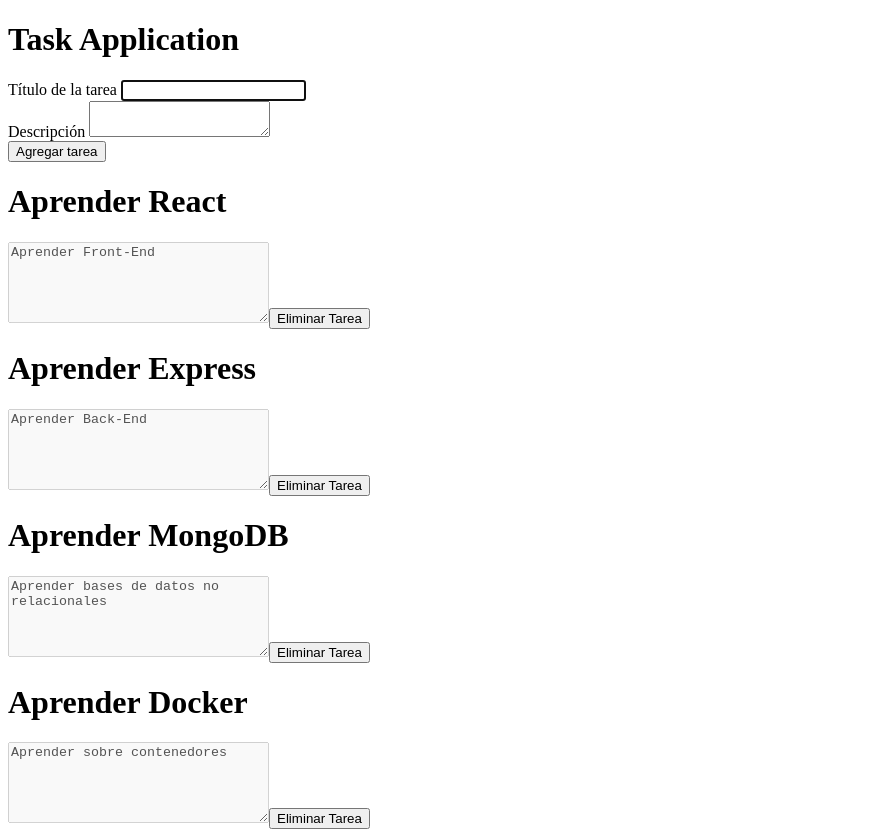
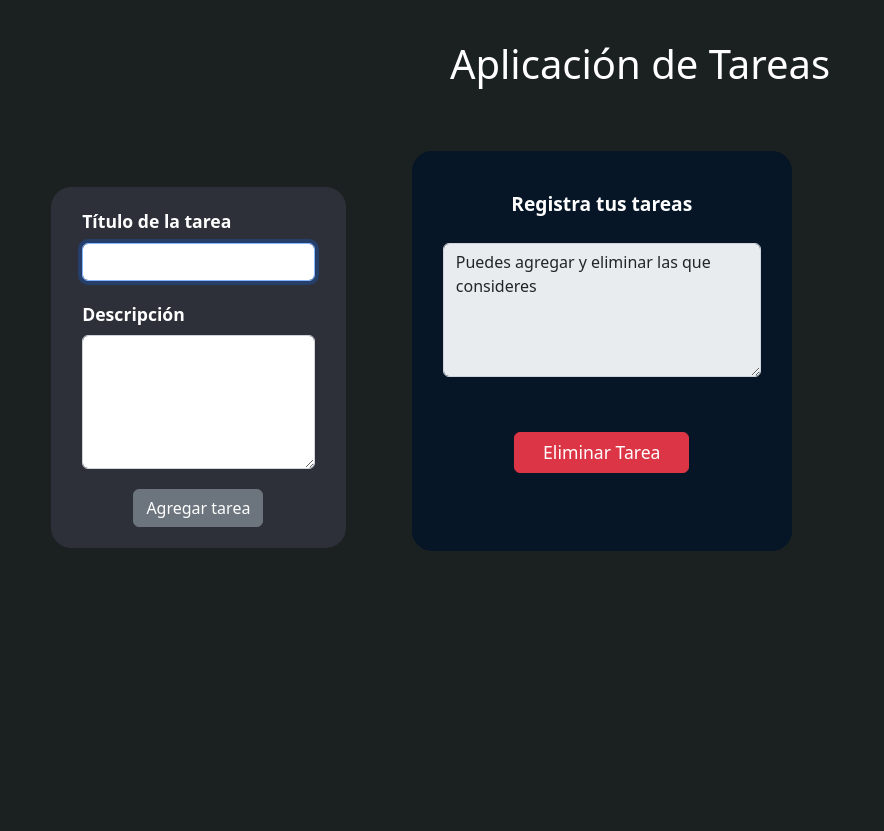
Before and after one commit to juansedev2/TaskApp, a React (Vite) app: page / in a window 1280 px wide. Shown: the top 831 px of the page, without its empty margins (0-884 px from the left). Built offline with nearby package versions, Linux system fonts and the light colour scheme.

Commit message:
Agregado React al proyecto, además de terminar la versión 1.0 de los estilos de la aplicación

```diff
--- a/index.html
+++ b/index.html
@@ -8,6 +8,7 @@
     <meta name="robots" content="noindex"/>
     <meta name="theme-color" content="#000000">
     <title>Task App</title>
+    <link rel="stylesheet" href="/css/estilosGeneral.css">
   </head>
   <body>
     <div id="root"></div>
--- a/package.json
+++ b/package.json
@@ -9,8 +9,10 @@
     "preview": "vite preview"
   },
   "dependencies": {
+    "bootstrap": "^5.2.3",
     "react": "^18.2.0",
-    "react-dom": "^18.2.0"
+    "react-dom": "^18.2.0",
+    "reactstrap": "^9.1.5"
   },
   "devDependencies": {
     "@types/react": "^18.0.24",
--- /dev/null
+++ b/public/css/estilosGeneral.css
@@ -0,0 +1,14 @@
+*{
+    margin: 0;
+    padding: 0;
+    box-sizing: border-box;
+}
+:root{
+    --color-fondo: #1B2021;
+}
+html{
+    background-color: var(--color-fondo);
+}
+div#root{
+    background-color: var(--color-fondo);
+}
--- a/src/components/App.jsx
+++ b/src/components/App.jsx
@@ -4,65 +4,17 @@
 import Form from "./Form";
 import Cabecera from "./Header";
 import Footer from "./Footer";
-import { tasks as tks } from "../data/Tasks";
-import { useState, useEffect } from "react";
-/**
- * !¿Porqué App contiene a tks?
- * !Acá está el concpto de UI components tree, donde si necesitamos que un recurso (en este caso la data) pueda ser usada por
- * !componentes hijos, un componente padre deberá contenerlo y podrá así entoncs compartirlo con sus hijos, en este caso
- * !necesitamos compartir el arreglo de tareas para que Form y TaskList puedan usarlo, por lo tanto TaksList ya no necesita
- * !cargar con esa responsabilidad, ya no necesita tener estado
- */
-
- // TODO: REALIZAR EL BOTÓMN EN CARD PARA ELIMINAR LA TAREA
+import "../styles/App.css";
+import 'bootstrap/dist/css/bootstrap.min.css';
 
 function App(){
-
-  // ! Crear el estado del componente como un arreglo inicial
-  const [task, setTask] = useState([]);
-  const [acumulador, setAcumulador] = useState(0);
-
-  // ! Al inicio de crear un componente, tks no existe, por lo tanto debemos indicarlo con useEffect cuando
-  // !cargue el componente (recordar que [] indica que solo se ejecute 1 vez cuando se cargue la página)
-  useEffect(() => {
-    setTask(tks);
-    setAcumulador(tks.length);
-  }, []);
-
-  /*
-  ! Necesitamos una función que pueda agregar más tareas, pero recordemos que esa responsabilidad es del formulario...
-  ! pero el no tien el arreglo de tareas...¿Que hacemos?, sencillo, le enviamos la función que el necesita con la data
-  ! y de esa forma el puede manipularlo. La lógica es la siguiente: App le envía la función al Form, Form lo manipulará
-  ! y le dará más información, que al final entonces se le regresará a App
-  */
-
-  // * Función para crear nuevas tareas, agregando una nueva con las que haya
-  function crearTarea(nueva_tarea) {
-    // ! Lógica: asignar a tks una actualización del mismo y lo nuevo es el operador spread, que es un rápido clonado de []
-    // ![...arreglo, elemento_nuevo] que retorna el arreglo anterior más el elemento agregado, pero NO modifica el original
-    // !salvo este caso que estamos actualizando el estado
-    // ! Ahora bien, estamos agregando un nuevo elemento pero requiriendo los datos del form que son el título y la desc, esto
-    // !es así porque el id toca actualizao según el tamaño del [] y solo App tiene acceso a él
-    setTask([...task, {
-      id: acumulador,
-      titulo : nueva_tarea.titulo,
-      descripcion : nueva_tarea.descripcion
-    }]);
-    setAcumulador(acumulador + 1);
-  }
-
-  // * Función para eliminar tareas, eliminando una en específico dado un id
-  function eliminarTarea(id){
-    setTask(task.filter(tarea => tarea.id !== id));
-  }
-
   return(
     <>
       <Cabecera/>
-      {/*Enviamos la función al form para que agregue la tarea y nos lo regrese para actulizarla*/}
-      <Form crearTarea = {crearTarea}/>
-      {/*Enviamos el arreglo a TaskList el props de task*/}
-      <TaskList tareas = {task} eliminarTarea = {eliminarTarea}/>
+      <main>
+        <Form/>
+        <TaskList/>
+      </main>
       <Footer/>
     </>
   );
--- a/src/components/Card.jsx
+++ b/src/components/Card.jsx
@@ -1,27 +1,21 @@
+// * Desde cualquier componente DENTRO DEL CONTEXTO, se puede usar el contexto mismo
 // ! Importamos la función useContext para usar el contexto
 import { useContext } from 'react';
 //! Importamos el CONTEXTO (VARIABLE DE LA INFORMACIÓN)
 import { ContextoTareas} from '../context/TaskContext';
+import { Card as Crd, CardTitle, Button, Input} from "reactstrap";
 
-function Card({tarea, eliminarTarea}) {
+function Card({tarea}) {
 
   // ! Recupermos el valor compartido con value en TaskContext a través de la función useContext(nombre_contexto)
-  const valor = useContext(ContextoTareas);
-
-  console.log(valor);
+  const {eliminarTarea}= useContext(ContextoTareas);
 
     return(
-        <div>
-          <h1>{tarea.titulo}</h1>
-          <textarea name="descripcion"
-            id="drescripcion" cols="30"
-            rows="5"
-            defaultValue={tarea.descripcion}
-            disabled
-          >
-          </textarea>
-          <button onClick={() => eliminarTarea(tarea.id)}>Eliminar Tarea</button>
-        </div>
+        <Crd className='card_contenedor'>
+          <CardTitle className='card_titulo'>{tarea.titulo}</CardTitle>
+          <Input className="card_descripcion" id="descripcion" name="descripcion" type="textarea" cols="30" rows="5" defaultValue={tarea.descripcion} disabled/>
+          <Button style={{width:"55%", margin:"auto", fontSize:"1.1rem"}}color="danger" onClick={() => eliminarTarea(tarea.id)}>Eliminar Tarea</Button>
+        </Crd>
     );
 }
 
--- a/src/components/Form.jsx
+++ b/src/components/Form.jsx
@@ -1,10 +1,14 @@
-import { useState} from "react";
+import { useState, useContext} from "react";
+import {ContextoTareas} from "../context/TaskContext";
+import {Input, Label, Button} from "reactstrap";
 
 // ! Este componente contien el formulario de las tareas
-function Form({crearTarea}) {
+function Form() {
 
     const [titulo, setTitulo] = useState("");
     const [descripcion, setDescripcion] = useState("");
+
+    const {crearTarea} = useContext(ContextoTareas);
 
     function capturarDatos(evento) {
 
@@ -23,18 +27,18 @@
     }
 
     return(
-        <section>
+        <section className="seccion_formulario">
             <form onSubmit={capturarDatos} id="formulario">
-                <div>
-                    <label htmlFor="titulo">Título de la tarea </label>
-                    <input type="text" id="titulo" minLength={5} maxLength={15} autoFocus required onChange={(evento => setTitulo(evento.target.value))}/>
+                <div className="contenedor_datos_form">
+                    <Label for="titulo">Título de la tarea</Label>
+                    <Input id="titulo" name="titulo" type="text" minLength={5} maxLength={20} autoFocus required onChange={(evento => setTitulo(evento.target.value))}/>
                 </div>
-                <div>
-                    <label htmlFor="descripcion">Descripción </label>
-                    <textarea type="text" id="descripcion" minLength={5} maxLength={100} required onChange={(evento => setDescripcion(evento.target.value))}></textarea>
+                <div className="contenedor_datos_form">
+                    <Label for="descripcion">Descripción</Label>
+                    <Input type="textarea" id="descripcion" rows="5" minLength={5} maxLength={100} required onChange={(evento => setDescripcion(evento.target.value))}/>
                 </div>
-                <div>
-                    <button className="boton" value="Boton_envio">Agregar tarea</button>
+                <div className="div_boton">
+                    <Button className="boton" value="Boton_envio">Agregar tarea</Button>
                 </div>
             </form>
         </section>
--- a/src/components/Header.jsx
+++ b/src/components/Header.jsx
@@ -1,7 +1,8 @@
+
 function Cabecera() {
     return(
         <header>
-            <h1>Task Application</h1>
+            <h1>Aplicación de Tareas</h1>
         </header>
     );
 }
--- a/src/components/TaskList.jsx
+++ b/src/components/TaskList.jsx
@@ -1,25 +1,29 @@
 // ! Este componente cargará con la lista de las tareas y recibe como parámetro props desglosado que sería
 // ! el arreglo de tareas
 import Card from "./Card";
+import {ContextoTareas} from "../context/TaskContext";
+import { useContext } from "react";
 
-export default function TaskList({tareas, eliminarTarea}) {
+export default function TaskList() {
+
+  const {task} = useContext(ContextoTareas);
 
   // * Comprobar que hayan tareas
-  if (tareas.length === 0) {
+  if (task.length === 0) {
     return (
       <main>
-        <h1>No hay tareas actualmente</h1>
+        <h1 className="titulo_no_hay">No hay tareas actualmente</h1>
       </main>
     );
   }
 
   return (
-    <main>
-      {tareas.map((tarea) => {
+    <section className="lista_tareas">
+      {task.map((tarea) => {
         return(
-          <Card key={tarea.id} tarea={tarea} eliminarTarea = {eliminarTarea}/>
+          <Card key={tarea.id} tarea={tarea}/>
         );
       })}
-    </main>
+    </section>
   );
 }
--- a/src/context/TaskContext.jsx
+++ b/src/context/TaskContext.jsx
@@ -1,5 +1,5 @@
 /*
-! El objetivo de Context es ser una interfaz para los demás componentes y tendrá un componentes que deberá englobar al resto
+! El objetivo de Context es ser una interfaz para los demás componentes y tendrá un componente que deberá englobar al resto
 ! para poder actuar como interfaz, ofreciendo contexto, la información que debe compartir. Para crear el contexto necesario
 ! debemos de crear dos cosas importantes, la primera es el contexto con la función createContext y será la que cargará con la
 ! información a compartir, lo segundo es el componente que ENGLOBA los demás componentes y este último se llama PROVIDER
@@ -7,6 +7,8 @@
 
 // ! Importar la librería de React y su función de createContext
 import {createContext} from "react";
+import { tasks as tks } from "../data/Tasks";
+import { useState, useEffect } from "react";
 
 // ! Creamos el contexto (almacenador de la información)
 export const ContextoTareas = createContext();
@@ -14,11 +16,46 @@
 // !Este es el componente del contexto
 export function TaskContextProvider(props) {
 
-  // ! Creamos un valor arbitrario que podrá ser usado por componentes DENTRO DEL CONTEXTO y lo enviamos en la prop value
-  let valor = "Este es una variable del TaskContext";
+  // ! Crear el estado del componente como un arreglo inicial
+  const [task, setTask] = useState([]);
+  const [acumulador, setAcumulador] = useState(0);
+
+  // ! Al inicio de crear un componente, tks no existe, por lo tanto debemos indicarlo con useEffect cuando
+  // !cargue el componente (recordar que [] indica que solo se ejecute 1 vez cuando se cargue la página)
+  useEffect(() => {
+    setTask(tks);
+    setAcumulador(tks.length);
+  }, []);
+
+  /*
+  ! Necesitamos una función que pueda agregar más tareas, pero recordemos que esa responsabilidad es del formulario...
+  ! pero el no tien el arreglo de tareas...¿Que hacemos?, sencillo, le enviamos la función que el necesita con la data
+  ! y de esa forma el puede manipularlo. La lógica es la siguiente: App le envía la función al Form, Form lo manipulará
+  ! y le dará más información, que al final entonces se le regresará a App
+  */
+
+  // * Función para crear nuevas tareas, agregando una nueva con las que haya
+  function crearTarea(nueva_tarea) {
+    // ! Lógica: asignar a tks una actualización del mismo y lo nuevo es el operador spread, que es un rápido clonado de []
+    // ![...arreglo, elemento_nuevo] que retorna el arreglo anterior más el elemento agregado, pero NO modifica el original
+    // !salvo este caso que estamos actualizando el estado
+    // ! Ahora bien, estamos agregando un nuevo elemento pero requiriendo los datos del form que son el título y la desc, esto
+    // !es así porque el id toca actualizao según el tamaño del [] y solo App tiene acceso a él
+    setTask([...task, {
+      id: acumulador,
+      titulo : nueva_tarea.titulo,
+      descripcion : nueva_tarea.descripcion
+    }]);
+    setAcumulador(acumulador + 1);
+  }
+
+  // * Función para eliminar tareas, eliminando una en específico dado un id
+  function eliminarTarea(id){
+    setTask(task.filter(tarea => tarea.id !== id));
+  }
 
   return (
-    <ContextoTareas.Provider value={valor}>{/*nombre_del_contexto.Provider para crear el proveedor (componente proveedor)*/}
+    <ContextoTareas.Provider value={{task, crearTarea, eliminarTarea }}>{/*nombre_del_contexto.Provider para crear el proveedor (componente proveedor)*/}
       {props.children}
     </ContextoTareas.Provider>
   );
--- a/src/data/Tasks.js
+++ b/src/data/Tasks.js
@@ -3,22 +3,7 @@
 export const tasks = [
     {
         id : 0,
-        titulo : "Aprender React",
-        descripcion : "Aprender Front-End"
-    },
-    {
-        id : 1,
-        titulo : "Aprender Express",
-        descripcion : "Aprender Back-End"
-    },
-    {
-        id : 2,
-        titulo : "Aprender MongoDB",
-        descripcion : "Aprender bases de datos no relacionales"
-    },
-    {
-        id : 3,
-        titulo : "Aprender Docker",
-        descripcion : "Aprender sobre contenedores"
+        titulo : "Registra tus tareas",
+        descripcion : "Puedes agregar y eliminar las que consideres"
     }
 ];
--- a/src/styles/App.css
+++ b/src/styles/App.css
@@ -0,0 +1,91 @@
+/*!Estilos de la aplicación de tareas, y en este archivo es que se contendrán a todos*/
+*{
+    margin: 0;
+    padding: 0;
+    box-sizing: border-box;
+}
+:root{
+    --color-titulo: white;
+    --color-titulo-tarjeta: white;
+    --color-fondo-formulario: #2d3038;
+    --color-fondo-tarjeta: #061627;
+}
+header{
+    width: 100%;
+    height: auto;
+    text-align: center;
+}
+header h1{
+    margin: 5vh;
+    color: var(--color-titulo);
+}
+h1.titulo_no_hay{
+    color: var(--color-titulo);
+    width: 73%;
+    text-align: center;
+}
+main{
+    width: 100%;
+    height: auto;
+    display: flex;
+    margin: 6vh auto;
+}
+main section:first-child{
+    width: 25%;
+    margin: 4vw;
+}
+main section:last-child{
+    width: 75%;
+    margin: 0;
+}
+section.lista_tareas{
+    display: flex;
+    flex-direction: row;
+    flex-wrap: wrap;
+}
+form#formulario{
+    border: 1px solid var(--color-fondo-formulario);
+    border-radius: 20px;
+    background-color: var(--color-fondo-formulario);
+}
+section.seccion_formulario form{
+    padding: 0 30px;
+}
+form div{
+    margin: 20px 0;
+}
+div.div_boton{
+    text-align: center;
+}
+div.contenedor_datos_form label{
+    color: var(--color-titulo);
+    font-size: 1.1rem;
+    font-weight: bold;
+}
+div.card{
+    height: 400px;
+    padding: 30px;
+}
+div.card_contenedor{
+    margin: 15px;
+    background-color: var(--color-fondo-tarjeta);
+    border: 1px solid var(--color-fondo-tarjeta);
+    border-radius: 20px;
+}
+div.card_titulo{
+    color: var(--color-titulo-tarjeta);
+    font-size: 1.2rem;
+    font-weight: bolder;
+    text-align: center;
+    padding: 8px 0;
+}
+textarea.card_descripcion{
+    margin: 8px 0;
+}
+footer{
+    width: 100%;
+    height: auto;
+    text-align: center;
+    margin-top: 300px;
+    color: var(--color-titulo)
+}
```
Also changed, not shown: 1 other file (tests, documents, lock files or other folders).
